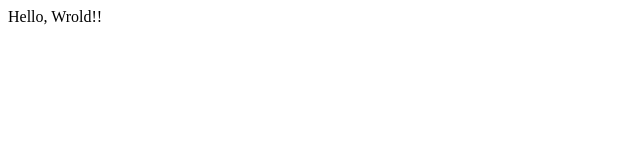
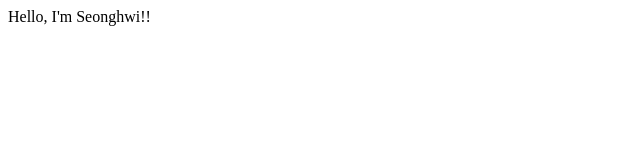
Before and after one commit to jangseonghwi/saishukadaiwork, a plain HTML site: page src/index.html in a window 1280 px wide. Shown: the full height of the page, 0-640 px from the left. Drawn offline with Linux system fonts and the light colour scheme.

Commit message:
Hello,I'm Seonghwi!!に変更

```diff
--- a/src/index.html
+++ b/src/index.html
@@ -6,6 +6,6 @@
   <title>CI/CDハンズオン</title>
 </head>
 <body>
-  Hello, Wrold!!
+  Hello, I'm Seonghwi!!
 </body>
 </html>
```
